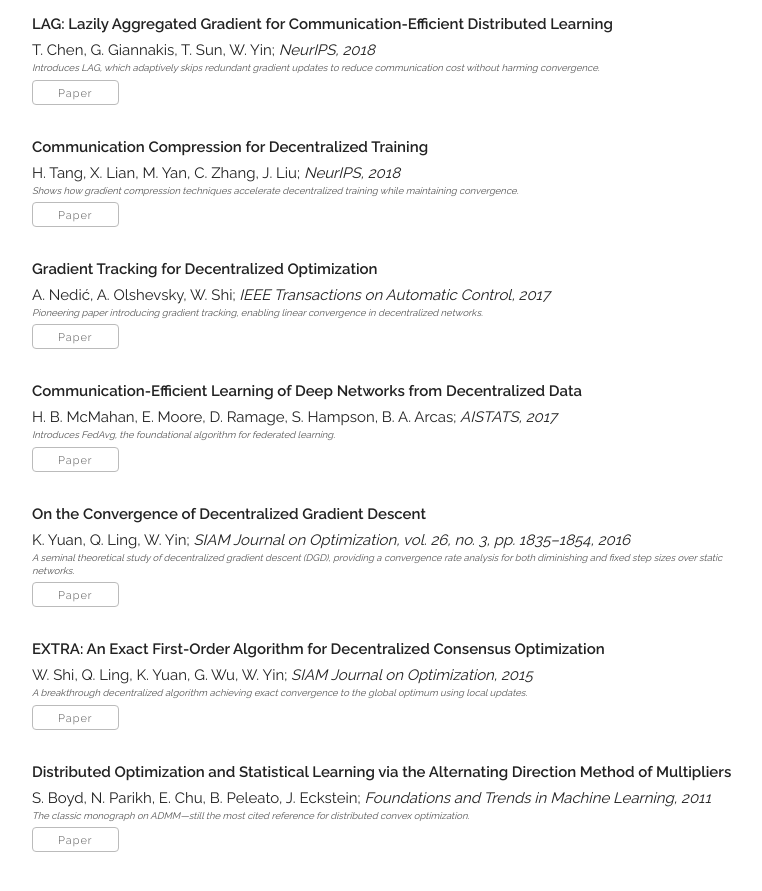
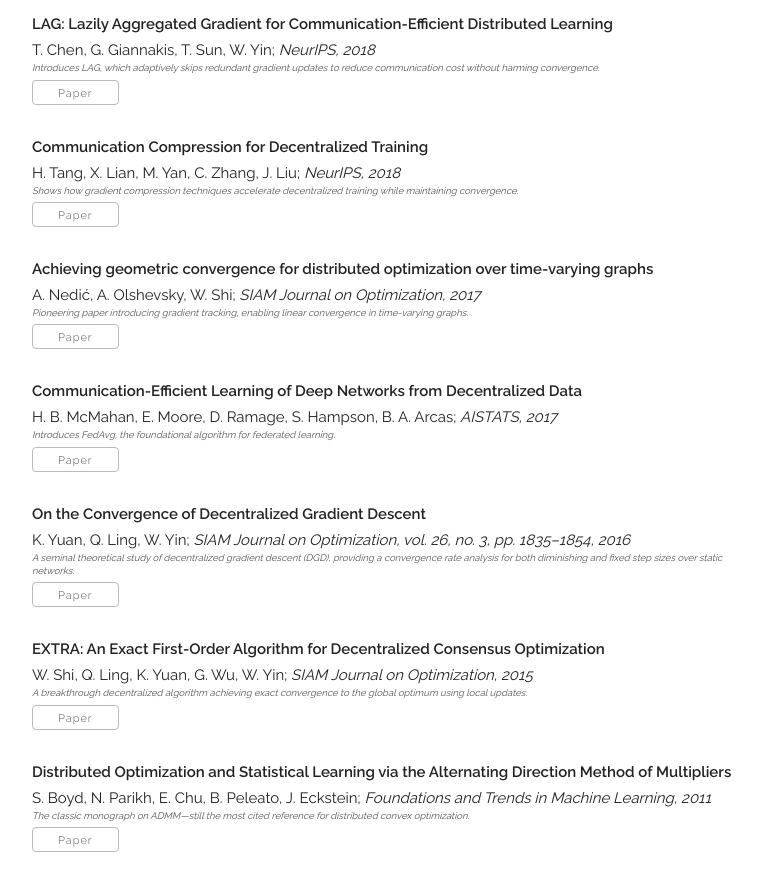
Before and after one commit to chentianyi19/ECE5290, a Jekyll site: the page built from index.html, in a window 1280 px wide and 900 px high, scrolled down 6383 px. Shown: the top 891 px of the window, without its empty margins (208-970 px from the left). Built offline with Jekyll 4.4.1, drawn with Linux system fonts in a browser that asks for light colours.

Commit message:
Update paper details in papers.yaml

```diff
--- a/_data/papers.yaml
+++ b/_data/papers.yaml
@@ -30,13 +30,13 @@
   year: 2021
   tags: ["core", "federated"]
 
-- title: "Gradient Tracking for Decentralized Optimization"
+- title: "Achieving geometric convergence for distributed optimization over time-varying graphs"
   authors: "A. Nedić, A. Olshevsky, W. Shi"
-  venue: "IEEE Transactions on Automatic Control, 2017"
-  note: "Pioneering paper introducing gradient tracking, enabling linear convergence in decentralized networks."
-  paper_pdf: "https://arxiv.org/abs/1705.07298"
+  venue: "SIAM Journal on Optimization, 2017"
+  note: "Pioneering paper introducing gradient tracking, enabling linear convergence in  time-varying graphs."
+  paper_pdf: "https://arxiv.org/pdf/1607.03218"
   year: 2017
-  tags: ["core", "advanced", "decentralized"]
+  tags: ["advanced", "decentralized"]
 
 - title: "Local SGD Converges Fast and Communicates Little"
   authors: "S. U. Stich"
```
